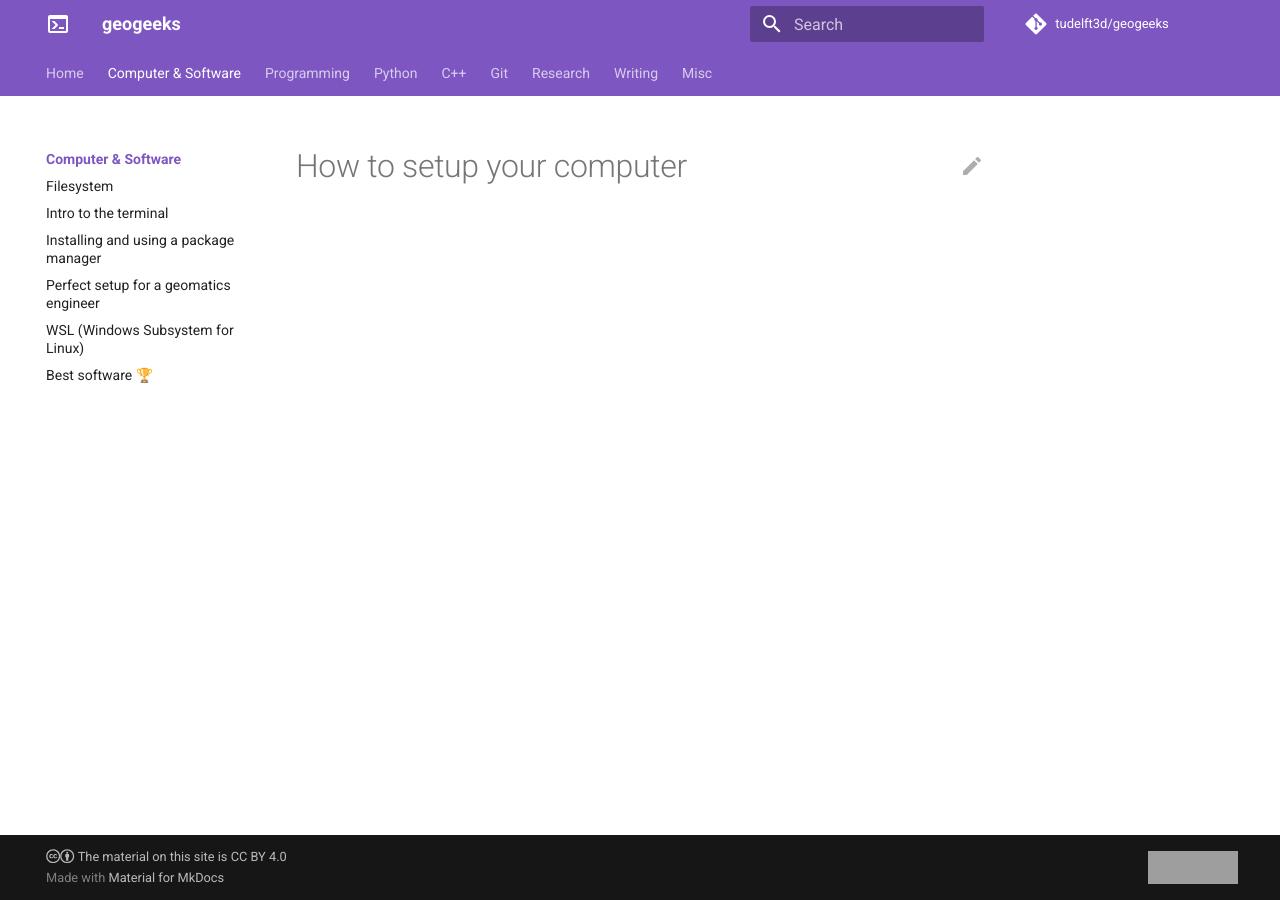
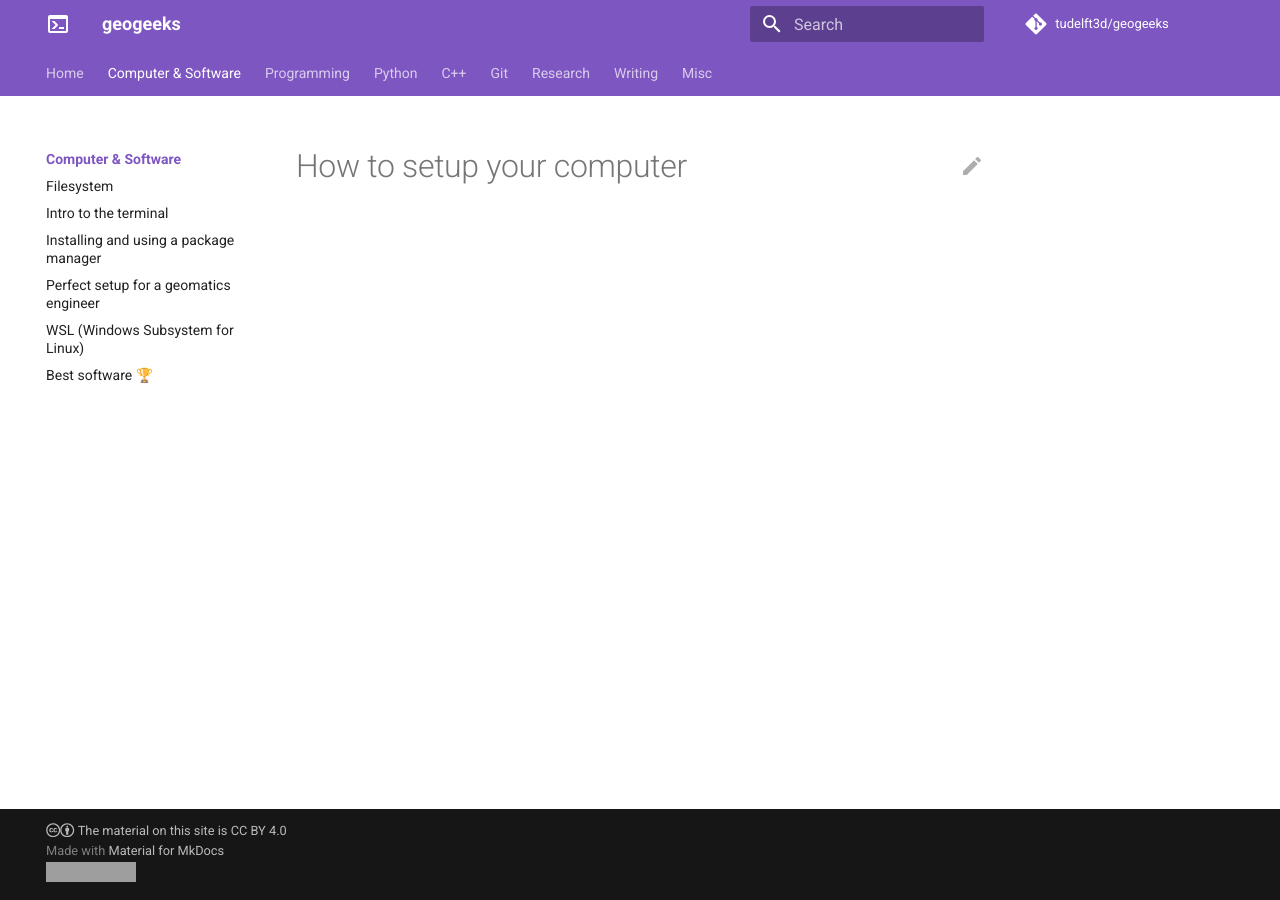
Before and after one commit to tudelft3d/geogeeks, an MkDocs documentation site: the page built from docs/computer/index.md, in a window 1280 px wide. Built offline with MkDocs 1.6.1 and Material for MkDocs 9.7.7, drawn with Linux system fonts in a browser that asks for light colours; comment, search, counter and statistics services are not loaded; grey boxes are pictures that could not be loaded.

Commit message:
Fix the footer that stretched vertically

```diff
--- a/overrides/partials/copyright.html
+++ b/overrides/partials/copyright.html
@@ -1,6 +1,7 @@
 
 <!-- Copyright and theme information -->
 <div class="md-copyright">
+
 
   <div class="md-copyright__highlight">
     <span class="twemoji">
@@ -9,6 +10,7 @@
     </span>
     The material on this site is <a href="https://creativecommons.org/licenses/by/4.0/">CC BY 4.0</a>
   </div>
+
 
   {% if not config.extra.generator == false %}
     Made with
@@ -19,4 +21,7 @@
       Material for MkDocs
     </a>
   {% endif %}
+  <br>
+  <img alt="GitHub last commit" src="https://img.shields.io/github/last-commit/tudelft3d/geogeeks?color=lightgray&label=last%20updated&style=flat-square">
+
 </div>
--- a/overrides/partials/footer.html
+++ b/overrides/partials/footer.html
@@ -24,7 +24,7 @@
     <div class="md-footer-meta__inner md-grid">
       {% include "partials/copyright.html" %}
       <div class="md-social">
-        <img alt="GitHub last commit" src="https://img.shields.io/github/last-commit/tudelft3d/geogeeks?color=lightgray&label=last%20updated&style=flat-square">
+        <!-- <img alt="GitHub last commit" src="https://img.shields.io/github/last-commit/tudelft3d/geogeeks?color=lightgray&label=last%20updated&style=flat-square"> -->
       </div>
     </div>
   </div>
```
